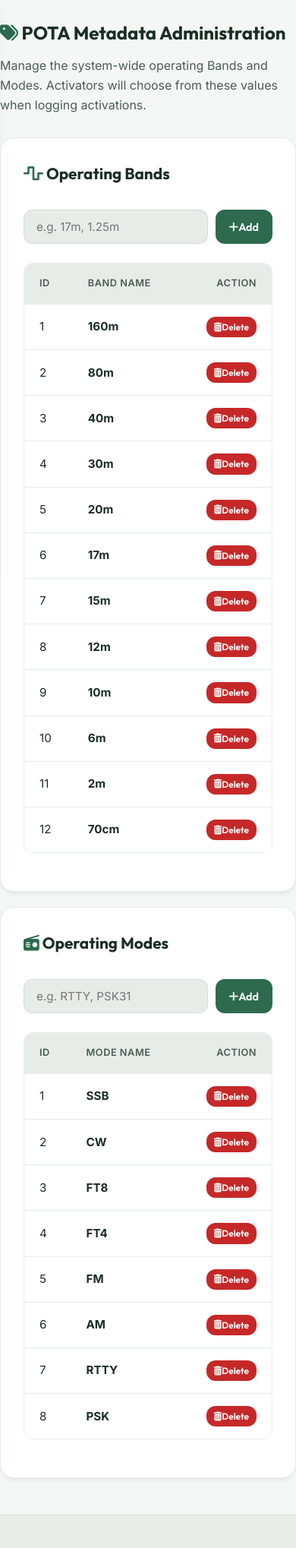
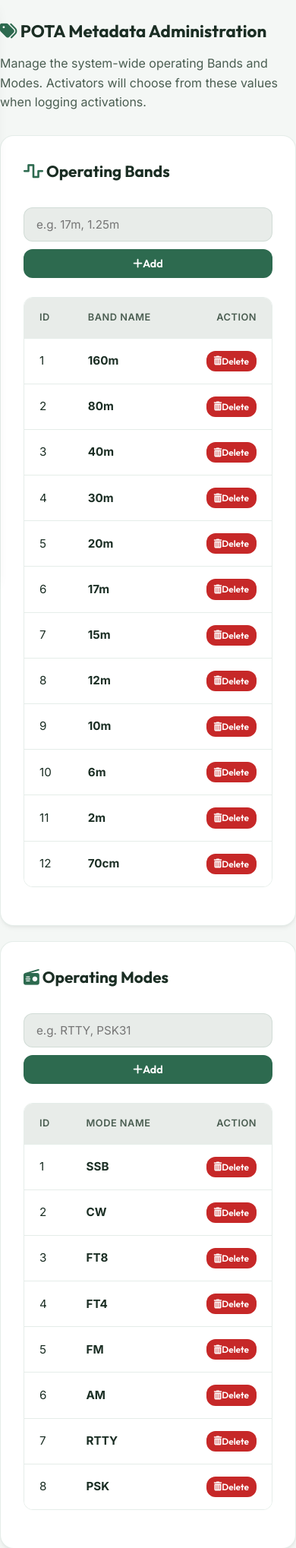
Before and after one commit to PanMarek/potamagic, a PHP site: page /admin_metadata.php in a window 390 px wide. Shown: the part 81-2119 px from the top of the page at 76% size. Run offline with PHP 8.4, Linux system fonts and the light colour scheme; a user stored in the database is signed in; data comes from the database, SQL or seed files in the repository.

Commit message:
Enhance responsiveness and layouts of forms, pages, and statistics charts

```diff
--- a/activation_details.php
+++ b/activation_details.php
@@ -43,14 +43,14 @@ $user_role = $is_logged_in ? $_SESSION['role'] : 'guest';
 require_once __DIR__ . '/includes/header.php';
 ?>
 
-<div style="margin-bottom: 30px; display: flex; justify-content: space-between; align-items: flex-start; flex-wrap: wrap; gap: 15px;">
+<div class="page-header">
     <div>
         <span class="badge badge-registered" style="margin-bottom: 10px;"><?= htmlspecialchars($act['park_reference']) ?></span>
         <h2><?= htmlspecialchars($act['park_name']) ?></h2>
         <p style="color: var(--text-secondary);"><i class="fa-solid fa-calendar"></i> Activated on <?= date('F d, Y', strtotime($act['activation_date'])) ?> by de <strong><?= htmlspecialchars($act['username']) ?></strong></p>
     </div>
 
-    <div style="display: flex; gap: 10px;">
+    <div class="page-actions">
         <a href="index.php" class="btn btn-secondary"><i class="fa-solid fa-arrow-left"></i> Back to List</a>
         <?php if ($is_logged_in && ($act['user_id'] == $user_id || $user_role === 'admin')): ?>
             <a href="edit_activation.php?id=<?= $act['id'] ?>" class="btn btn-primary"><i class="fa-solid fa-pen-to-square"></i> Edit</a>
--- a/add_activation.php
+++ b/add_activation.php
@@ -316,7 +316,7 @@ require_once __DIR__ . '/includes/header.php';
             <small style="color: var(--text-muted); margin-top: 5px; display: block;">Supported formats: JPEG/JPG, PNG, WebP.</small>
         </div>
 
-        <div class="form-group form-group-full" style="display: flex; gap: 15px; margin-top: 25px;">
+        <div class="form-group form-group-full form-actions">
             <button type="submit" class="btn btn-primary btn-full"><i class="fa-solid fa-floppy-disk"></i> Save Activation</button>
             <a href="index.php" class="btn btn-secondary"><i class="fa-solid fa-xmark"></i> Cancel</a>
         </div>
--- a/admin_metadata.php
+++ b/admin_metadata.php
@@ -114,7 +114,7 @@ require_once __DIR__ . '/includes/header.php';
     <div class="segment">
         <h3 class="segment-title"><i class="fa-solid fa-wave-square" style="color: var(--accent-color);"></i> Operating Bands</h3>
 
-        <form action="admin_metadata.php" method="POST" style="display: flex; gap: 10px; margin-bottom: 25px;">
+        <form action="admin_metadata.php" method="POST" class="inline-flex-form">
             <input type="hidden" name="action" value="add_band">
             <input type="text" name="band_name" class="form-control" placeholder="e.g. 17m, 1.25m" required>
             <button type="submit" class="btn btn-primary"><i class="fa-solid fa-plus"></i> Add</button>
@@ -152,7 +152,7 @@ require_once __DIR__ . '/includes/header.php';
     <div class="segment">
         <h3 class="segment-title"><i class="fa-solid fa-radio" style="color: var(--accent-color);"></i> Operating Modes</h3>
 
-        <form action="admin_metadata.php" method="POST" style="display: flex; gap: 10px; margin-bottom: 25px;">
+        <form action="admin_metadata.php" method="POST" class="inline-flex-form">
             <input type="hidden" name="action" value="add_mode">
             <input type="text" name="mode_name" class="form-control" placeholder="e.g. RTTY, PSK31" required>
             <button type="submit" class="btn btn-primary"><i class="fa-solid fa-plus"></i> Add</button>
--- a/admin_users.php
+++ b/admin_users.php
@@ -99,7 +99,7 @@ require_once __DIR__ . '/includes/header.php';
 
 <div class="segment" style="padding: 24px;">
     <!-- User Search -->
-    <form action="admin_users.php" method="GET" style="display: flex; gap: 10px; margin-bottom: 25px; max-width: 500px;">
+    <form action="admin_users.php" method="GET" class="inline-flex-form" style="max-width: 500px;">
         <input type="text" name="search" class="form-control" placeholder="Search by callsign/username or email..." value="<?= htmlspecialchars($search) ?>">
         <button type="submit" class="btn btn-primary"><i class="fa-solid fa-magnifying-glass"></i> Search</button>
         <?php if ($search !== ''): ?>
--- a/css/style.css
+++ b/css/style.css
@@ -44,6 +44,13 @@ h1, h2, h3, h4, h5, h6 {
     color: var(--text-primary);
     margin-bottom: 0.5em;
 }
+
+h1 { font-size: 2.5rem; }
+h2 { font-size: 2rem; }
+h3 { font-size: 1.5rem; }
+h4 { font-size: 1.25rem; }
+h5 { font-size: 1.1rem; }
+h6 { font-size: 1rem; }
 
 a {
     color: var(--accent-color);
@@ -915,6 +922,41 @@ footer p {
     justify-content: center;
 }
 
+/* Validation status text helper classes */
+.text-success { color: var(--success); }
+.text-danger { color: var(--error); }
+.text-info { color: #b45309; }
+
+/* Responsive utility layouts */
+.inline-flex-form {
+    display: flex;
+    gap: 10px;
+    margin-bottom: 25px;
+    width: 100%;
+}
+
+.form-actions {
+    display: flex;
+    gap: 15px;
+    margin-top: 25px;
+    width: 100%;
+}
+
+.page-header {
+    margin-bottom: 30px;
+    display: flex;
+    justify-content: space-between;
+    align-items: flex-start;
+    flex-wrap: wrap;
+    gap: 15px;
+}
+
+.page-actions {
+    display: flex;
+    gap: 10px;
+    flex-wrap: wrap;
+}
+
 /* Mobile drawer and fluid layouts style overrides */
 @media (max-width: 768px) {
     .burger-menu {
@@ -942,6 +984,10 @@ footer p {
     .logo {
         font-size: 1.3rem;
     }
+    h1 { font-size: 2rem; }
+    h2 { font-size: 1.6rem; }
+    h3 { font-size: 1.3rem; }
+    h4 { font-size: 1.1rem; }
     .main-content {
         padding: 24px 0;
     }
@@ -980,6 +1026,33 @@ footer p {
 }
 
 @media (max-width: 500px) {
+    h1 { font-size: 1.6rem; }
+    h2 { font-size: 1.4rem; }
+    h3 { font-size: 1.2rem; }
+    h4 { font-size: 1.05rem; }
+
+    .inline-flex-form {
+        flex-direction: column;
+        align-items: stretch;
+    }
+
+    .form-actions {
+        flex-direction: column;
+        gap: 10px;
+    }
+
+    .page-actions {
+        width: 100%;
+    }
+    .page-actions .btn {
+        flex: 1 1 auto;
+    }
+
+    .slider-btn {
+        width: 36px;
+        height: 36px;
+    }
+
     .hero-slider-section {
         height: 300px;
     }
--- a/edit_activation.php
+++ b/edit_activation.php
@@ -388,7 +388,7 @@ require_once __DIR__ . '/includes/header.php';
             <small style="color: var(--text-muted); margin-top: 5px; display: block;">Supported formats: JPEG/JPG, PNG, WebP.</small>
         </div>
 
-        <div class="form-group form-group-full" style="display: flex; gap: 15px; margin-top: 25px;">
+        <div class="form-group form-group-full form-actions">
             <button type="submit" class="btn btn-primary btn-full"><i class="fa-solid fa-square-check"></i> Save Changes</button>
             <a href="activation_details.php?id=<?= $activation_id ?>" class="btn btn-secondary"><i class="fa-solid fa-xmark"></i> Cancel</a>
         </div>
--- a/index.php
+++ b/index.php
@@ -441,7 +441,7 @@ require_once __DIR__ . '/includes/header.php';
                         maintainAspectRatio: false,
                         plugins: {
                             legend: {
-                                position: 'right',
+                                position: window.innerWidth < 480 ? 'bottom' : 'right',
                                 labels: {
                                     color: '#4a5d51',
                                     font: {
```
